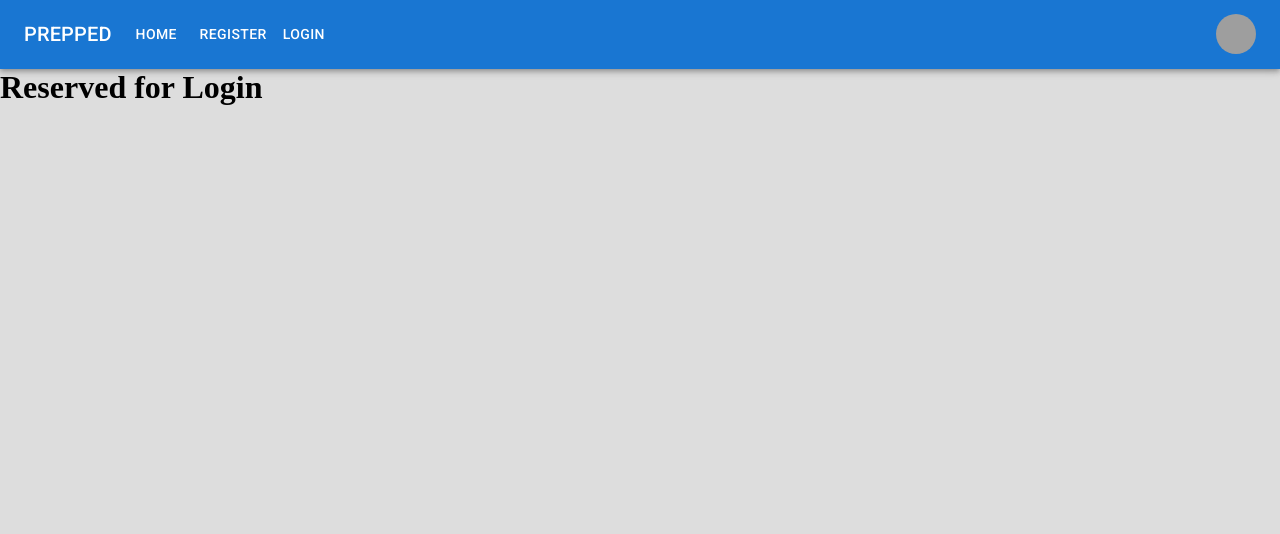
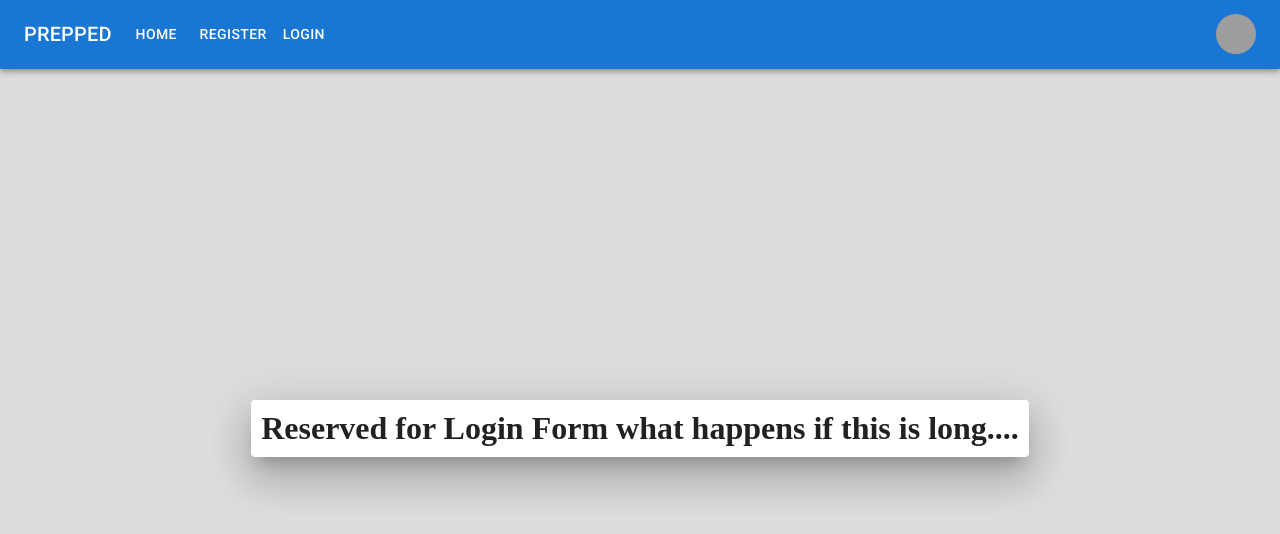
Before and after one commit to cpalmer-atx/prepped, a React (Create React App) app in the folder client/: page /login in a window 1280 px wide. Shown: the top 534 px of the page. Built offline with nearby package versions, Linux system fonts and the light colour scheme; grey boxes are pictures that could not be loaded.

Commit message:
login page looking better than register

```diff
--- a/client/src/components/Login.js
+++ b/client/src/components/Login.js
@@ -1,11 +1,33 @@
+import styled from '@emotion/styled';
+import { Paper, Grid } from '@mui/material';
+import { Box, padding } from '@mui/system';
 import '../App.css';
+
+
+const Item = styled(Paper)( () => ({
+    backgroundColor: '#fff',
+    padding: 10,
+    textAlign: 'center'
+}));
 
 const Login = () => {
   return (
-
-    <div className="login">
-      <h1>Reserved for Login</h1>
-    </div>
+      <Grid
+        container
+        spacing={0}
+        padding={5}
+        direction='column'
+        alignItems='center'
+        justifyContent="center"
+        style={{ minHeight: '90vh'}}
+      >
+          <Item
+            xs={10}
+            elevation={24}
+          >
+              <h1>Reserved for Login Form what happens if this is long....</h1>
+          </Item>
+      </Grid>
   );
 }
 
```
